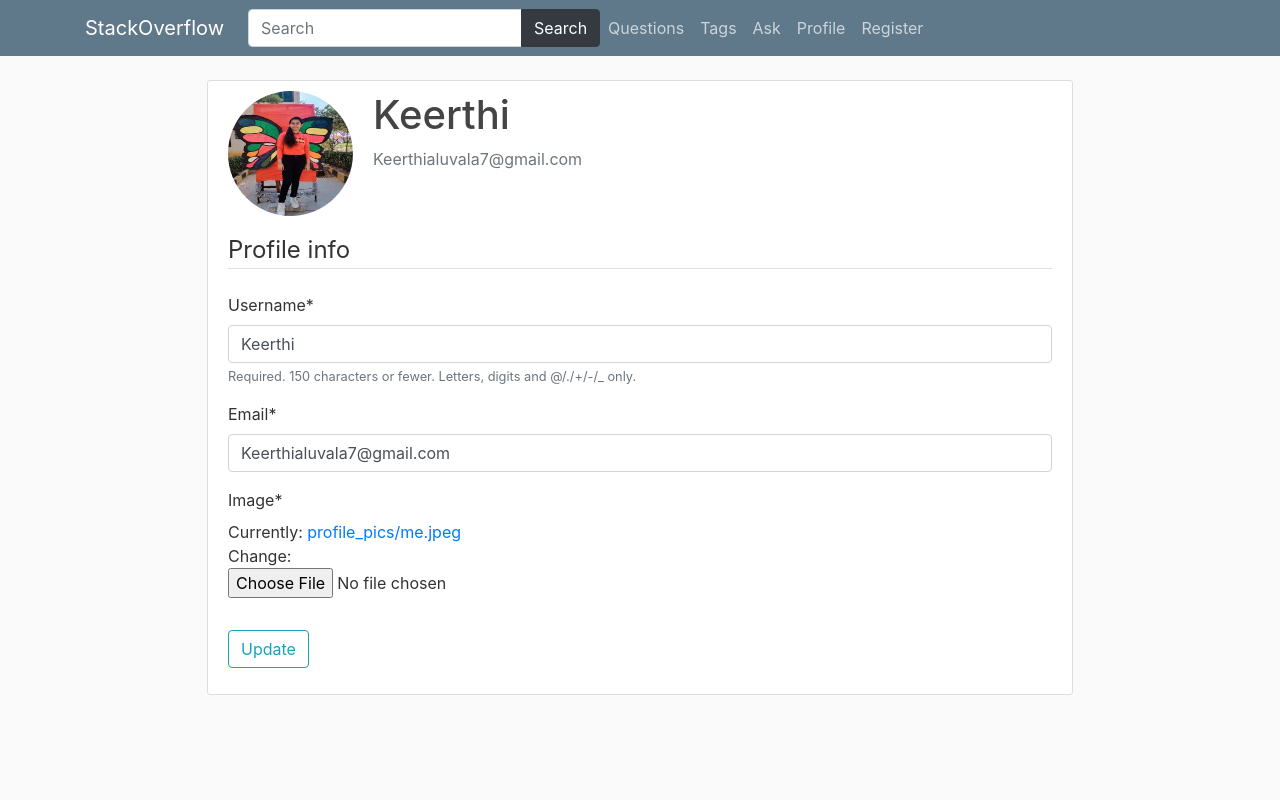
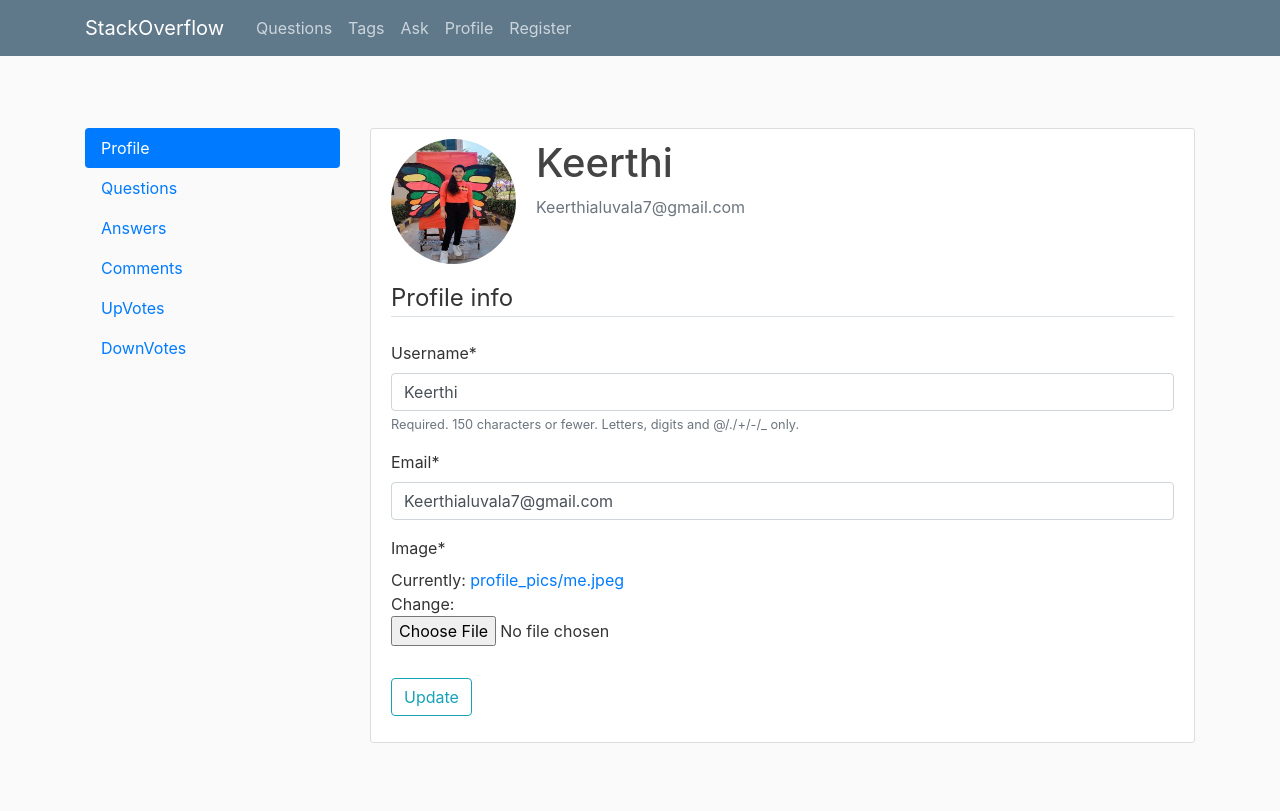
Before and after one commit to keerthi-aluvala/stackoverflow, a Django app: page /profile/ in a window 1280 px wide. Before the commit the page ends 695 px from the top, so only its background shows below. Run offline with Django 3.2, Linux system fonts and the light colour scheme; a user stored in the database is signed in; data comes from the database, SQL or seed files in the repository; some libraries are stand-ins or nearby versions.

Commit message:
added questions, answers, comments, upvotes, downvotes in profile

```diff
--- a/main/templates/base.html
+++ b/main/templates/base.html
@@ -36,14 +36,7 @@
 	          	<span class="navbar-toggler-icon"></span>
 	          	</button>
 	          	<div class="collapse navbar-collapse" id="navbarToggle">
-	            	<form>
-                        <div class="input-group">
-                            <input type="text" name="q" class="form-control" placeholder="Search" />
-                            <div class="input-group-append">
-                            <button class="btn btn-dark" type="submit" id="button-addon2">Search</button>
-                            </div>
-                        </div>
-                    </form>
+
 	            <!-- Navbar Right Side -->
 	            	<div class="navbar-nav">
 
--- /dev/null
+++ b/main/templates/profile.html
@@ -0,0 +1,139 @@
+{% extends "base.html" %}
+{% load crispy_forms_tags %}
+{% block content %}
+<div class="container py-5">
+  <div class="row">
+      <div class="col-md-3">
+          <div class="nav flex-column nav-pills" id="v-pills-tab" role="tablist" aria-orientation="vertical">
+              <a class="nav-link active" id="v-pills-profile-tab" data-toggle="pill" href="#v-pills-profile" role="tab" aria-controls="v-pills-home" aria-selected="true">Profile</a>
+              <a class="nav-link" id="v-pills-questions-tab" data-toggle="pill" href="#v-pills-questions" role="tab" aria-controls="v-pills-questions" aria-selected="false">Questions</a>
+              <a class="nav-link" id="v-pills-answers-tab" data-toggle="pill" href="#v-pills-answers" role="tab" aria-controls="v-pills-answers" aria-selected="false">Answers</a>
+              <a class="nav-link" id="v-pills-comments-tab" data-toggle="pill" href="#v-pills-comments" role="tab" aria-controls="v-pills-comments" aria-selected="false">Comments</a>
+              <a class="nav-link" id="v-pills-upvotes-tab" data-toggle="pill" href="#v-pills-upvotes" role="tab" aria-controls="v-pills-upvotes" aria-selected="false">UpVotes</a>
+              <a class="nav-link" id="v-pills-downvotes-tab" data-toggle="pill" href="#v-pills-downvotes" role="tab" aria-controls="v-pills-downvotes" aria-selected="false">DownVotes</a>
+          </div>
+      </div>
+      <div class="col-md-9">
+          <div class="tab-content" id="v-pills-tabContent">
+                <!-- Profile -->
+                <div class="tab-pane fade show active" id="v-pills-profile" role="tabpanel" aria-labelledby="v-pills-profile-tab">
+                  <div class="content-section">
+                    <div class="media">
+                      <img class="rounded-circle account-img" src="{{ user.profile.image.url }}">
+                      <div class="media-body">
+                        <h2 class="account-heading">{{ user.username }}</h2>
+                        <p class="text-secondary">{{ user.email }}</p>
+                      </div>
+                    </div>
+                    <form method="POST" enctype="multipart/form-data">
+                      {% csrf_token %}
+                      <fieldset class="form-group">
+                        <legend class="border-bottom mb-4">
+                          Profile info
+                        </legend>
+                        {{ u_form|crispy }}
+                        {{ p_form|crispy }}
+                      </fieldset>
+                      <div class="form-group">
+                        <button class="btn btn-outline-info" type="submit">Update</button>
+                      </div>
+                    </form>
+                  </div>
+                </div>
+                <!-- Questions -->
+                <div class="tab-pane fade" id="v-pills-questions" role="tabpanel" aria-labelledby="v-pills-questions-tab">
+                  <div class="card">
+                      <h5 class="card-header">My Questions <span class="badge badge-info">{{quests.count}}</span></h5>
+                      <div class="card-body">
+                          {% for quest in quests %}
+                          <p><a href="/detail/{{quest.id}}">{{quest.title}}</a></p>
+                          <hr />
+                          {% endfor %}
+                      </div>
+                  </div>
+                </div>
+                <!-- Answers -->
+                <div class="tab-pane fade" id="v-pills-answers" role="tabpanel" aria-labelledby="v-pills-answers-tab">
+                  <div class="card">
+                      <h5 class="card-header">My Answers <span class="badge badge-info">{{answers.count}}</span></h5>
+                      <div class="card-body">
+                          <table class="table table-bordered">
+                              <tr>
+                                  <th>Question</th>
+                                  <th>Answer</th>
+                              </tr>
+                              {% for ans in answers %}
+                              <tr>
+                                  <td><a href="/detail/{{ans.question.id}}">{{ans.question.title}}</a></td>
+                                  <td><a href="/detail/{{ans.question.id}}">{{ans.detail}}</a></td>
+                              </tr>
+                              {% endfor %}
+                          </table>
+                      </div>
+                  </div>
+                </div>
+                <div class="tab-pane fade" id="v-pills-comments" role="tabpanel" aria-labelledby="v-pills-comments-tab">
+                  <div class="card">
+                      <h5 class="card-header">My Comments <span class="badge badge-info">{{comments.count}}</span></h5>
+                      <div class="card-body">
+                          <table class="table table-bordered">
+                              <tr>
+                                  <th>Question</th>
+                                  <th>Answer</th>
+                                  <th>Comment</th>
+                              </tr>
+                              {% for comment in comments %}
+                              <tr>
+                                  <td><a href="/detail/{{comment.answer.question.id}}">{{comment.answer.question.title}}</a></td>
+                                  <td><a href="/detail/{{comment.answer.questionans.question.id}}">{{comment.answer.detail}}</a></td>
+                                  <td><a href="/detail/{{comment.answer.question.id}}">{{comment.comment}}</a></td>
+                              </tr>
+                              {% endfor %}
+                          </table>
+                      </div>
+                  </div>
+              </div>
+              <div class="tab-pane fade" id="v-pills-upvotes" role="tabpanel" aria-labelledby="v-pills-upvotes-tab">
+                <div class="card">
+                    <h5 class="card-header">My Comments <span class="badge badge-info">{{upvotes.count}}</span></h5>
+                    <div class="card-body">
+                      <table class="table table-bordered">
+                          <tr>
+                              <th>Question</th>
+                              <th>Answer</th>
+                          </tr>
+                          {% for upvote in upvotes %}
+                          <tr>
+                              <td><a href="/detail/{{upvote.answer.question.id}}">{{upvote.answer.question.title}}</a></td>
+                              <td><a href="/detail/{{upvote.answer.question.id}}">{{upvote.answer.detail}}</a></td>
+                          </tr>
+                          {% endfor %}
+                      </table>
+                    </div>
+                </div>
+              </div>
+              <div class="tab-pane fade" id="v-pills-downvotes" role="tabpanel" aria-labelledby="v-pills-downvotes-tab">
+                <div class="card">
+                    <h5 class="card-header">My Comments <span class="badge badge-info">{{downvotes.count}}</span></h5>
+                    <div class="card-body">
+                      <table class="table table-bordered">
+                          <tr>
+                              <th>Question</th>
+                              <th>Answer</th>
+                          </tr>
+                          {% for downvote in downvotes %}
+                          <tr>
+                              <td><a href="/detail/{{downvote.answer.question.id}}">{{downvote.answer.question.title}}</a></td>
+                              <td><a href="/detail/{{downvote.answer.question.id}}">{{downvote.answer.detail}}</a></td>
+                          </tr>
+                          {% endfor %}
+                      </table>
+                    </div>
+                </div>
+              </div>
+            </div>
+          </div>
+      </div>
+</div>
+
+{% endblock content %}
--- a/main/urls.py
+++ b/main/urls.py
@@ -9,4 +9,5 @@ urlpatterns = [
     path('save-downvote',views.save_downvote,name='save-downvote'),
     path('ask-question',views.ask_form,name='ask-question'),
     path('tag/<str:tag>',views.tag,name='tag'),
+    path('profile/',views.TotalProfile,name='profile'),
 ]
--- a/main/views.py
+++ b/main/views.py
@@ -5,6 +5,7 @@ from django.core.paginator import Paginator
 from .forms import AnswerForm, QuestionForm
 from django.contrib import messages
 from django.db.models import Count
+from users.forms import UserUpdateForm, ProfileUpdateForm
 
 def home(request):
     if 'q' in request.GET:
@@ -99,3 +100,30 @@ def tag(request,tag):
     page_num=request.GET.get('page',1)
     quests=paginator.page(page_num)
     return render(request,'tag.html',{'quests':quests,'tag':tag})
+
+def TotalProfile(request):
+    quests=Question.objects.filter(user=request.user).order_by('-id')
+    answers=Answer.objects.filter(user=request.user).order_by('-id')
+    comments=Comment.objects.filter(user=request.user).order_by('-id')
+    upvotes=UpVote.objects.filter(user=request.user).order_by('-id')
+    downvotes=DownVote.objects.filter(user=request.user).order_by('-id')
+    if request.method == 'POST':
+        u_form = UserUpdateForm(request.POST, instance=request.user)
+        p_form = ProfileUpdateForm(request.POST, request.FILES, instance=request.user.profile)
+        if u_form.is_valid() and p_form.is_valid():
+            u_form.save()
+            p_form.save()
+            messages.success(request, f'Your profile has been modified!')
+            return redirect('profile')
+    else:
+        u_form = UserUpdateForm(instance=request.user)
+        p_form = ProfileUpdateForm(instance=request.user.profile)
+    return render(request,'profile.html',{
+        'u_form':u_form,
+        'p_form':p_form,
+        'quests':quests,
+        'answers':answers,
+        'comments':comments,
+        'upvotes':upvotes,
+        'downvotes':downvotes,
+    })
--- a/stackoverflow/urls.py
+++ b/stackoverflow/urls.py
@@ -24,7 +24,7 @@ urlpatterns = [
     path('admin/', admin.site.urls),
     path('', include('main.urls')),
     path('register/',user_views.register, name='register'),
-    path('profile/',user_views.profile, name='profile'),
+
     path('login/',auth_views.LoginView.as_view(template_name='users/login.html'), name='login'),
     path('logout/',auth_views.LogoutView.as_view(template_name='users/logout.html'), name='logout'),
 ]
--- a/users/templates/users/profile.html
+++ /dev/null
@@ -1,28 +0,0 @@
-{% extends "base.html" %}
-{% load crispy_forms_tags %}
-{% block content %}
-<div class="container" style="width: 70%">
-   <div class="content-section">
-      <div class="media">
-        <img class="rounded-circle account-img" src="{{ user.profile.image.url }}">
-        <div class="media-body">
-          <h2 class="account-heading">{{ user.username }}</h2>
-          <p class="text-secondary">{{ user.email }}</p>
-        </div>
-      </div>
-      <form method="POST" enctype="multipart/form-data">
-        {% csrf_token %}
-        <fieldset class="form-group">
-          <legend class="border-bottom mb-4">
-            Profile info
-          </legend>
-          {{ u_form|crispy }}
-          {{ p_form|crispy }}
-        </fieldset>
-        <div class="form-group">
-          <button class="btn btn-outline-info" type="submit">Update</button>
-        </div>
-      </form>
-    </div>
-  </div>
-{% endblock content %}
--- a/users/views.py
+++ b/users/views.py
@@ -2,6 +2,7 @@ from django.shortcuts import render, redirect
 from django.contrib import messages
 from django.contrib.auth.decorators import login_required
 from .forms import UserRegisterForm, UserUpdateForm, ProfileUpdateForm
+
 
 def register(request):
 	if request.method == 'POST':
@@ -15,23 +16,3 @@ def register(request):
 		form = UserRegisterForm()
 
 	return render(request,'users/register.html',{'form':form })
-
-@login_required
-def profile(request):
-	if request.method == 'POST':
-		u_form = UserUpdateForm(request.POST, instance=request.user)
-		p_form = ProfileUpdateForm(request.POST, request.FILES, instance=request.user.profile)
-		if u_form.is_valid() and p_form.is_valid():
-			u_form.save()
-			p_form.save()
-			messages.success(request, f'Your profile has been modified!')
-			return redirect('profile')
-	else:
-		u_form = UserUpdateForm(instance=request.user)
-		p_form = ProfileUpdateForm(instance=request.user.profile)
-
-	context = {
-		'u_form': u_form,
-		'p_form': p_form
-	}
-	return render(request,'users/profile.html',context)
```
